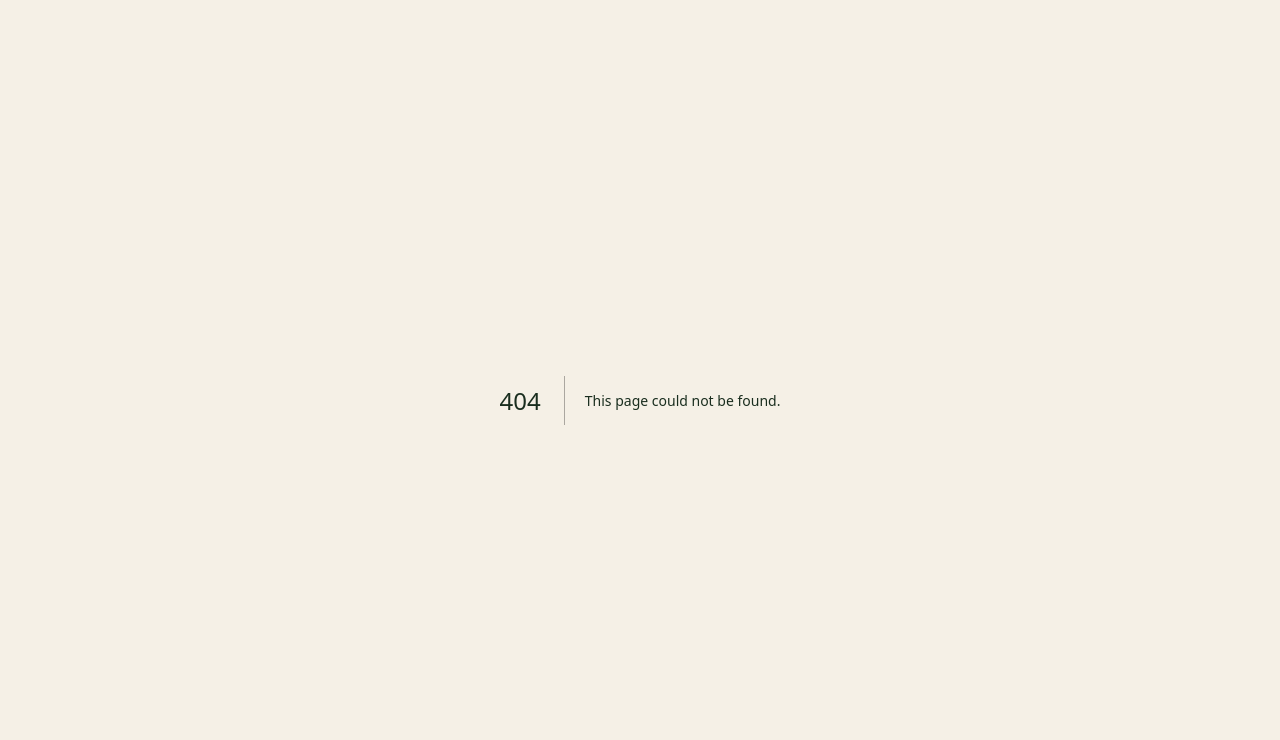
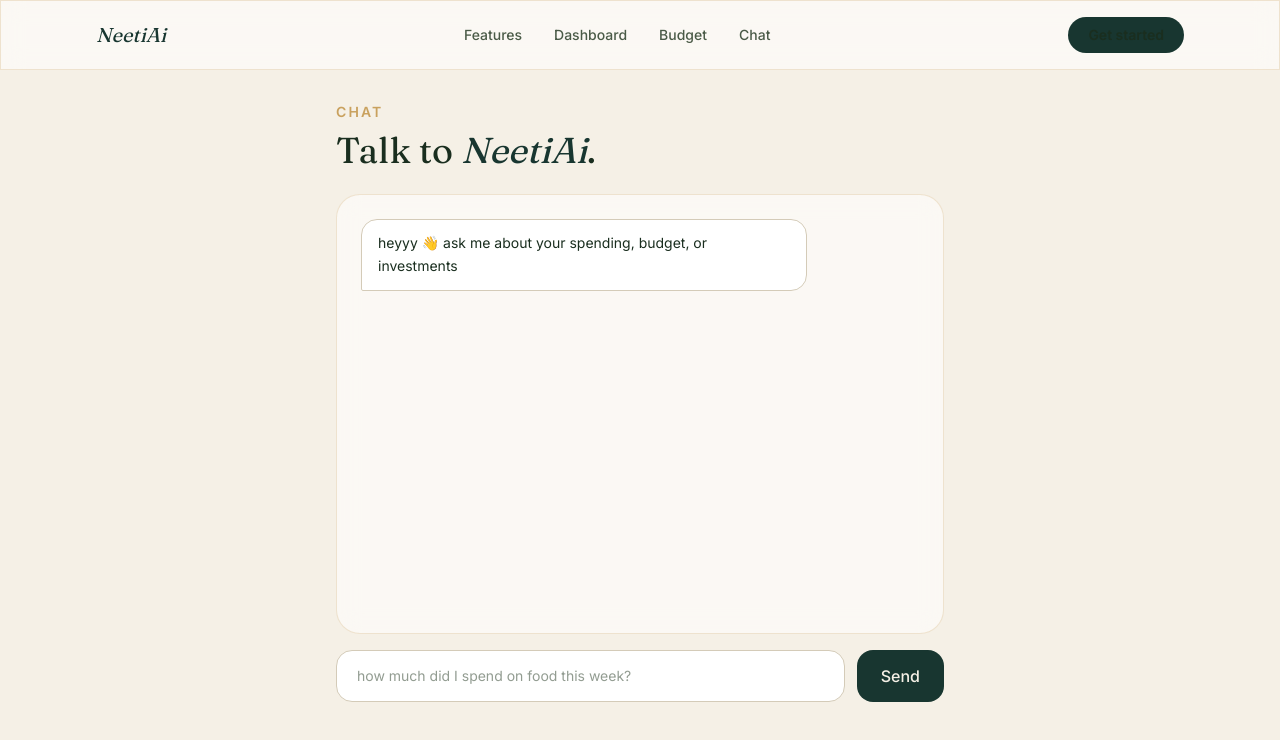
Before and after one commit to Bhoomified/NeetiAi, a Next.js app in the folder frontend/: page /chat in a window 1280 px wide. Before the commit this address had no page. Shown: the top 740 px of the page. Built offline with nearby package versions, Linux system fonts and the light colour scheme.

Commit message:
feat: chat page — message thread UI wired to /chat endpoint, auto-scroll, loading state

```diff
--- /dev/null
+++ b/frontend/app/chat/page.tsx
@@ -0,0 +1,105 @@
+"use client";
+
+import { useState, useRef, useEffect } from "react";
+import Nav from "@/components/Nav";
+
+type Message = {
+  role: "user" | "assistant";
+  text: string;
+  intent?: string;
+};
+
+const USER_ID = 1;
+
+export default function ChatPage() {
+  const [messages, setMessages] = useState<Message[]>([
+    { role: "assistant", text: "heyyy 👋 ask me about your spending, budget, or investments" },
+  ]);
+  const [input, setInput] = useState("");
+  const [loading, setLoading] = useState(false);
+  const scrollRef = useRef<HTMLDivElement>(null);
+
+  useEffect(() => {
+    scrollRef.current?.scrollIntoView({ behavior: "smooth" });
+  }, [messages]);
+
+  async function sendMessage() {
+    if (!input.trim()) return;
+    const userMessage = input;
+    setMessages((prev) => [...prev, { role: "user", text: userMessage }]);
+    setInput("");
+    setLoading(true);
+
+    try {
+      const res = await fetch("http://localhost:8000/chat", {
+        method: "POST",
+        headers: { "Content-Type": "application/json" },
+        body: JSON.stringify({ user_id: USER_ID, message: userMessage }),
+      });
+      const data = await res.json();
+      setMessages((prev) => [...prev, { role: "assistant", text: data.response, intent: data.intent }]);
+    } catch (err) {
+      setMessages((prev) => [...prev, { role: "assistant", text: "couldn't reach the backend — try again?" }]);
+    }
+    setLoading(false);
+  }
+
+  return (
+    <main className="min-h-screen bg-base flex flex-col">
+      <Nav />
+
+      <div className="max-w-2xl w-full mx-auto px-6 sm:px-8 pt-8 pb-4 flex-1 flex flex-col">
+        <div>
+          <p className="text-sm tracking-[0.15em] uppercase text-gold font-semibold mb-2">Chat</p>
+          <h1 className="font-display text-3xl sm:text-4xl mb-6">
+            Talk to <span className="italic text-forest">NeetiAi</span>.
+          </h1>
+        </div>
+
+        <div className="flex-1 glass rounded-3xl p-5 sm:p-6 overflow-y-auto space-y-4 mb-4 min-h-[400px] max-h-[55vh]">
+          {messages.map((m, i) => (
+            <div key={i} className={`flex ${m.role === "user" ? "justify-end" : "justify-start"}`}>
+              <div
+                className={`max-w-[80%] px-4 py-3 rounded-2xl text-sm leading-relaxed ${
+                  m.role === "user"
+                    ? "bg-forest text-base rounded-br-sm"
+                    : "bg-elevated border border-hairline rounded-bl-sm"
+                }`}
+              >
+                {m.text}
+              </div>
+            </div>
+          ))}
+          {loading && (
+            <div className="flex justify-start">
+              <div className="bg-elevated border border-hairline px-4 py-3 rounded-2xl rounded-bl-sm text-sm text-ink-soft">
+                thinking…
+              </div>
+            </div>
+          )}
+          <div ref={scrollRef} />
+        </div>
+
+        <div className="flex gap-3 sticky bottom-4">
+          <input
+            className="flex-1 bg-elevated border border-hairline rounded-2xl px-5 py-3.5 text-sm
+                       placeholder:text-ink-soft/60 focus:outline-none focus:ring-2 focus:ring-gold/50
+                       transition-all duration-200 ease-out"
+            placeholder="how much did I spend on food this week?"
+            value={input}
+            onChange={(e) => setInput(e.target.value)}
+            onKeyDown={(e) => e.key === "Enter" && sendMessage()}
+          />
+          <button
+            onClick={sendMessage}
+            disabled={loading}
+            className="px-6 py-3.5 bg-forest text-base rounded-2xl font-medium
+                       hover:bg-ink transition-colors duration-200 ease-out disabled:opacity-50"
+          >
+            Send
+          </button>
+        </div>
+      </div>
+    </main>
+  );
+}
--- a/frontend/components/Nav.tsx
+++ b/frontend/components/Nav.tsx
@@ -7,8 +7,8 @@ export default function Nav() {
           <a href="/#features" className="hover:text-forest transition-colors duration-200 ease-out">Features</a>
           <a href="/dashboard" className="hover:text-forest transition-colors duration-200 ease-out">Dashboard</a>
           <a href="/budget" className="hover:text-forest transition-colors duration-200 ease-out">Budget</a>
+          <a href="/chat" className="hover:text-forest transition-colors duration-200 ease-out">Chat</a>
         </div>
-
         <a
           href="/dashboard"
           className="text-sm font-semibold px-5 py-2 rounded-full bg-forest
```
